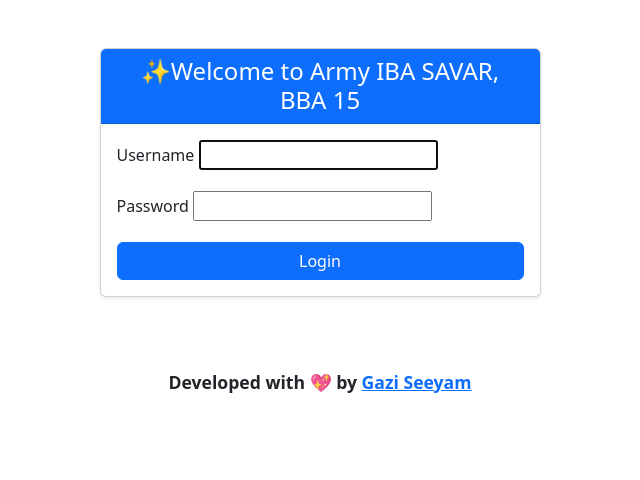
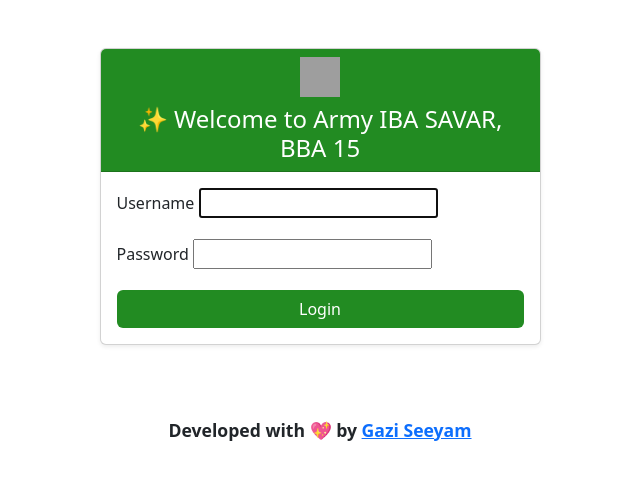
Before and after one commit to hellogaziseeyam/aibasectionb, a Django app: page /login/ in a window 1280 px wide. Shown: the top 480 px of the page, without its empty margins (320-960 px from the left). Run offline with Django 5.2, Linux system fonts and the light colour scheme; grey boxes are pictures that could not be loaded.

Commit message:
changed login

```diff
--- a/core/templates/core/login.html
+++ b/core/templates/core/login.html
@@ -4,8 +4,9 @@
   <div class="row justify-content-center">
     <div class="col-12 col-sm-10 col-md-6 col-lg-5">
       <div class="card shadow-sm">
-        <div class="card-header bg-primary text-white text-center">
-          <h4 class="mb-0">✨Welcome to Army IBA SAVAR, BBA 15 </h4>
+        <div class="card-header text-white text-center" style="background-color: #228B22;">
+          <img src="https://i.ibb.co/QFhjCKC3/logo.png" alt="Logo" width="40" height="40" class="mb-2">
+          <h4 class="mb-0">✨ Welcome to Army IBA SAVAR, BBA 15</h4>
         </div>
         <div class="card-body">
           <form method="post" novalidate>
@@ -20,7 +21,7 @@
               </div>
             {% endfor %}
             <div class="d-grid">
-              <button type="submit" class="btn btn-primary">Login</button>
+              <button type="submit" class="btn text-white" style="background-color: #228B22;">Login</button>
             </div>
           </form>
         </div>
```
